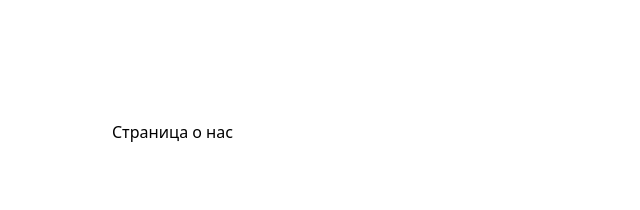
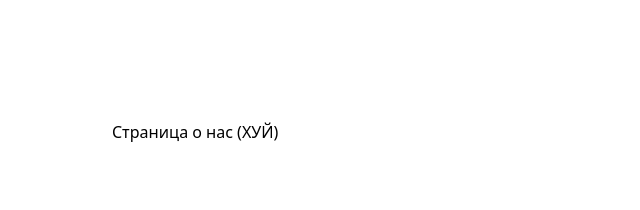
Before and after one commit to nelogeek/qtim, a Nuxt app: page /about/components/AboutPage in a window 1280 px wide. Shown: the top 210 px of the page, without its empty margins (0-640 px from the left). Built offline with nearby package versions, Linux system fonts and the light colour scheme.

Commit message:
added hyi

```diff
--- a/pages/about/components/AboutPage.vue
+++ b/pages/about/components/AboutPage.vue
@@ -4,6 +4,6 @@
 
 <template>
   <div class="mx-[7rem] mt-[7.5rem] mb-[3.12rem]">
-    Страница о нас
+    Страница о нас (ХУЙ)
   </div>
 </template>
```
